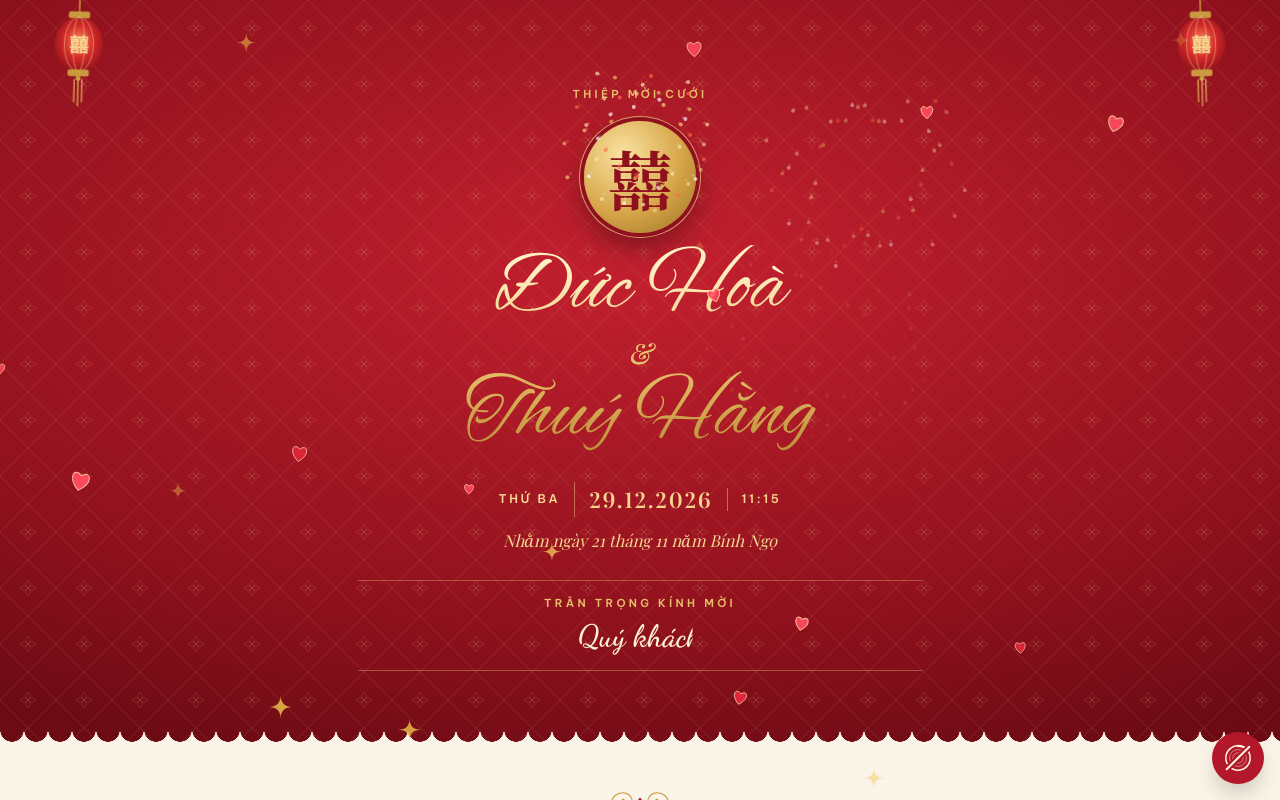
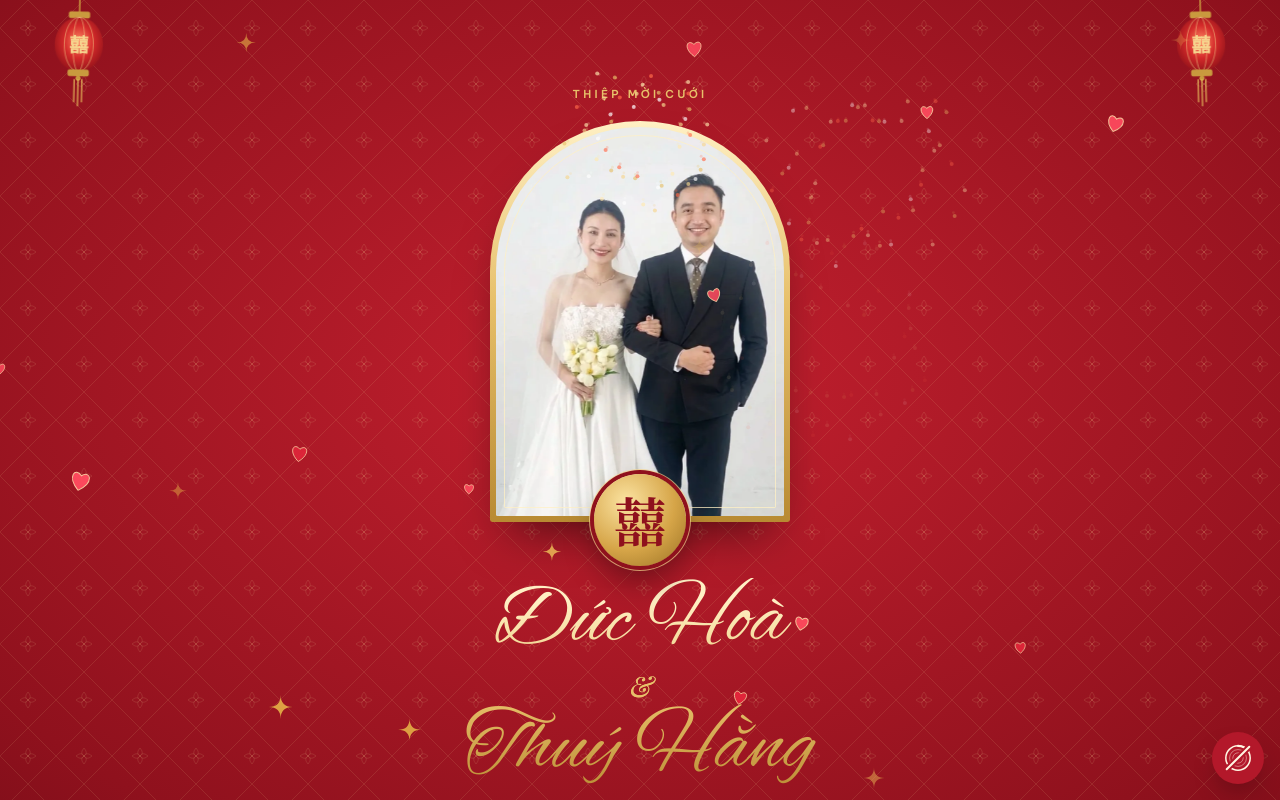
Before and after one commit to hiseeoptic/thiepcuoi, a plain HTML site: page index.html in a window 1280 px wide. Both pictures are taken after a click on the button "Chạm để mở thiệp". Shown: the top 800 px of the page. Drawn offline with nearby package versions, Linux system fonts and the light colour scheme; a web font is replaced by a local one.

Commit message:
Thêm ảnh cưới vào đầu thiệp
Ảnh cô dâu chú rể trong khung vòm viền vàng ngay khi mở thiệp, con dấu 囍
đặt đè chân khung; ảnh phóng nhẹ khi mở (bản WebP 30 KB, có JPEG dự phòng).

Co-Authored-By: Claude Opus 5.5 <noreply@anthropic.com>
Claude-Session: https://claude.ai/code/session_011vZyzU9rUKxLzhJ1obq2Lj

```diff
--- a/index.html
+++ b/index.html
@@ -63,6 +63,15 @@ svg{display:block;max-width:100%}
 .hy{position:relative;overflow:hidden;width:112px;height:112px;margin:18px auto 4px;border-radius:50%;display:grid;place-items:center;background:var(--seal-bg);box-shadow:0 0 0 4px var(--red-deep),0 0 0 5px rgba(246,213,142,.7),0 16px 30px rgba(0,0,0,.35)}
 .hy span{font-family:var(--f-han);font-weight:900;font-size:64px;line-height:1;color:var(--red-deep)}
 .hy::after{content:"";position:absolute;inset:-40%;background:linear-gradient(105deg, transparent 40%, rgba(255,255,255,.55) 50%, transparent 60%);transform:translateX(-80%);animation:shine 4s ease-in-out 1.2s infinite}
+.photo{position:relative;width:min(300px, 76vw);max-width:100%;aspect-ratio:840/1124;margin:18px auto 0;padding:6px;border-radius:999px 999px 16px 16px;background:linear-gradient(180deg,#fff0c4,#e7c06a 45%,#b88a32);box-shadow:0 26px 50px -20px rgba(0,0,0,.6)}
+.photo picture,.photo img{display:block;width:100%;height:100%}
+.photo picture{overflow:hidden;border-radius:999px 999px 11px 11px}
+.photo img{max-width:100%;object-fit:cover;object-position:50% 18%}
+.photo::after{content:"";position:absolute;inset:14px;border:1px solid rgba(255,240,196,.75);border-radius:999px 999px 8px 8px;pointer-events:none}
+.go .photo img{animation:kb 7s ease-out both}
+@keyframes kb{from{transform:scale(1.08)}to{transform:none}}
+.photo + .hy{z-index:2;width:92px;height:92px;margin:-48px auto 4px}
+.photo + .hy span{font-size:52px}
 .h-names{margin-top:12px;display:flex;flex-direction:column;align-items:center;font-family:var(--f-names);font-weight:400;font-size:clamp(54px, 14.5vw, 84px);line-height:1.08;background:var(--gold-text);-webkit-background-clip:text;background-clip:text;-webkit-text-fill-color:transparent;color:var(--gold)}
 .h-names .amp{font-family:var(--f-display);font-style:italic;font-size:.34em;line-height:1;margin:.1em 0 .18em;-webkit-text-fill-color:var(--gold)}
 .h-date{display:flex;justify-content:center;align-items:center;flex-wrap:wrap;row-gap:6px;margin-top:20px;font:600 12px/1.2 var(--f-body);letter-spacing:.22em;text-transform:uppercase;font-variant-numeric:lining-nums}
@@ -265,11 +274,12 @@ svg{display:block;max-width:100%}
     <div class="lan r"><svg viewBox="0 0 60 116" aria-hidden="true"><use href="#lantern"/></svg></div>
     <div class="wrap h-in">
       <p class="kick" style="--k:0">Thiệp mời cưới</p>
-      <div class="hy" style="--k:1"><span>囍</span></div>
-      <h1 class="h-names" style="--k:2"><span>Đức Hoà</span><span class="amp">&amp;</span><span>Thuý Hằng</span></h1>
-      <div class="h-date" style="--k:3"><span>Thứ Ba</span><b>29.12.2026</b><span>11:15</span></div>
-      <p class="h-lunar" style="--k:4">Nhằm ngày 21 tháng 11 năm Bính Ngọ</p>
-      <div class="h-guest" style="--k:5"><span class="kick">Trân trọng kính mời</span><span class="g" data-guest>Quý khách</span></div>
+      <figure class="photo" style="--k:1"><picture><source srcset="anh-cuoi.webp" type="image/webp"><img src="anh-cuoi.jpg" alt="Ảnh cưới Đức Hoà và Thuý Hằng" width="840" height="1124" fetchpriority="high" decoding="async"></picture></figure>
+      <div class="hy" style="--k:2"><span>囍</span></div>
+      <h1 class="h-names" style="--k:3"><span>Đức Hoà</span><span class="amp">&amp;</span><span>Thuý Hằng</span></h1>
+      <div class="h-date" style="--k:4"><span>Thứ Ba</span><b>29.12.2026</b><span>11:15</span></div>
+      <p class="h-lunar" style="--k:5">Nhằm ngày 21 tháng 11 năm Bính Ngọ</p>
+      <div class="h-guest" style="--k:6"><span class="kick">Trân trọng kính mời</span><span class="g" data-guest>Quý khách</span></div>
     </div>
     <div class="scallop"></div>
   </header>
```
Also changed, not shown: anh-cuoi.jpg (added), anh-cuoi.webp (added).
